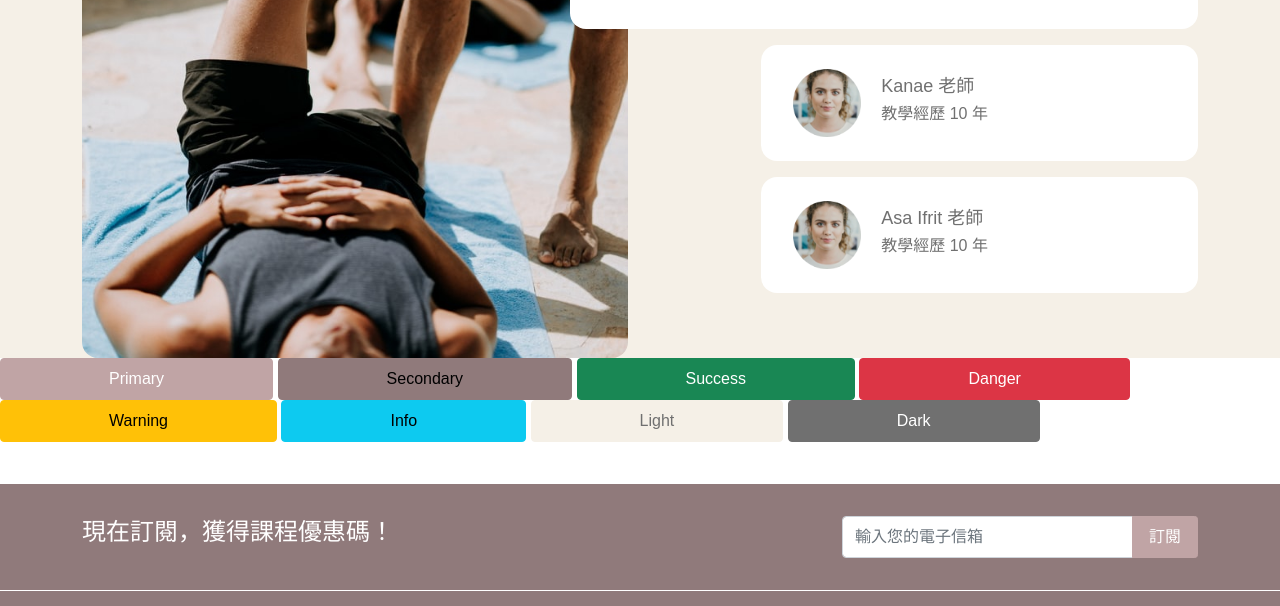
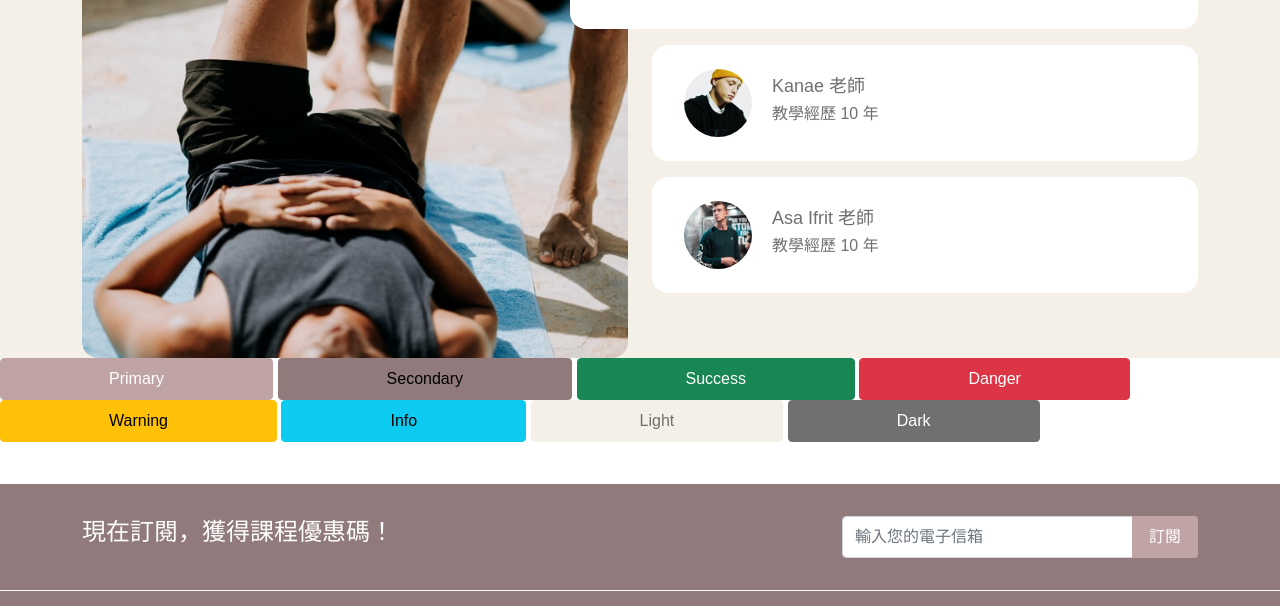
Before and after one commit to canaerkk/HexSchoolW8, a plain HTML site: page index.html in a window 1280 px wide. Shown: the part 1618-2224 px from the top of the page. Drawn offline with nearby package versions, Linux system fonts and the light colour scheme.

Commit message:
Update 2021-08-28T09:51:29.485Z

```diff
--- a/assets/style/index.css
+++ b/assets/style/index.css
@@ -46,9 +46,7 @@
       width: 90%; } }
   @media (min-width: 992px) {
     .card-muted {
-      width: 80%; } }
-  .card-muted .card-active {
-    width: 120%; }
+      width: 100%; } }
 
 .card-active {
   width: 100%; }
--- a/index.html
+++ b/index.html
@@ -99,7 +99,7 @@
 <div class="bg-light">
   <div class="container d-flex">
     <div class="row pt-15">
-      <div class="d-none d-md-block col-lg-6 pic-15">
+      <div class="d-none d-lg-block col-lg-6 pic-15">
         <img src="./assets/images/yogateach.jpeg" class="img-fluid sub-img rounded-pill" alt="">
       </div>
       <div class="col-12 col-lg-6 pt-10 pt-0 d-flex flex-column align-items-center">
@@ -115,14 +115,14 @@
             </div>
           </li>
           <li class="bg-white rounded-pill p-5 py-md-7 ps-md-10 mb-5 d-flex align-items-center card-muted">
-            <img src="./assets/images/teacher-1.png" class="card-circle pe-5 pe-md-6" alt="">
+            <img src="./assets/images/teacher-2.png" class="card-circle pe-5 pe-md-6" alt="">
             <div class="text-dark d-flex flex-column justify-content-center">
               <h5 class="mb-2">Kanae 老師</h5>
               <p class="mb-2">教學經歷 10 年</p>
             </div>
           </li>
           <li class="bg-white rounded-pill p-5 py-md-7 ps-md-10 mb-5 d-flex align-items-center card-muted">
-            <img src="./assets/images/teacher-1.png" class="card-circle pe-5 pe-md-6" alt="">
+            <img src="./assets/images/teacher-3.png" class="card-circle pe-5 pe-md-6" alt="">
             <div class="text-dark d-flex flex-column justify-content-center">
               <h5 class="mb-2">Asa Ifrit 老師</h5>
               <p class="mb-2">教學經歷 10 年</p>
```
Also changed, not shown: 1 other file.
